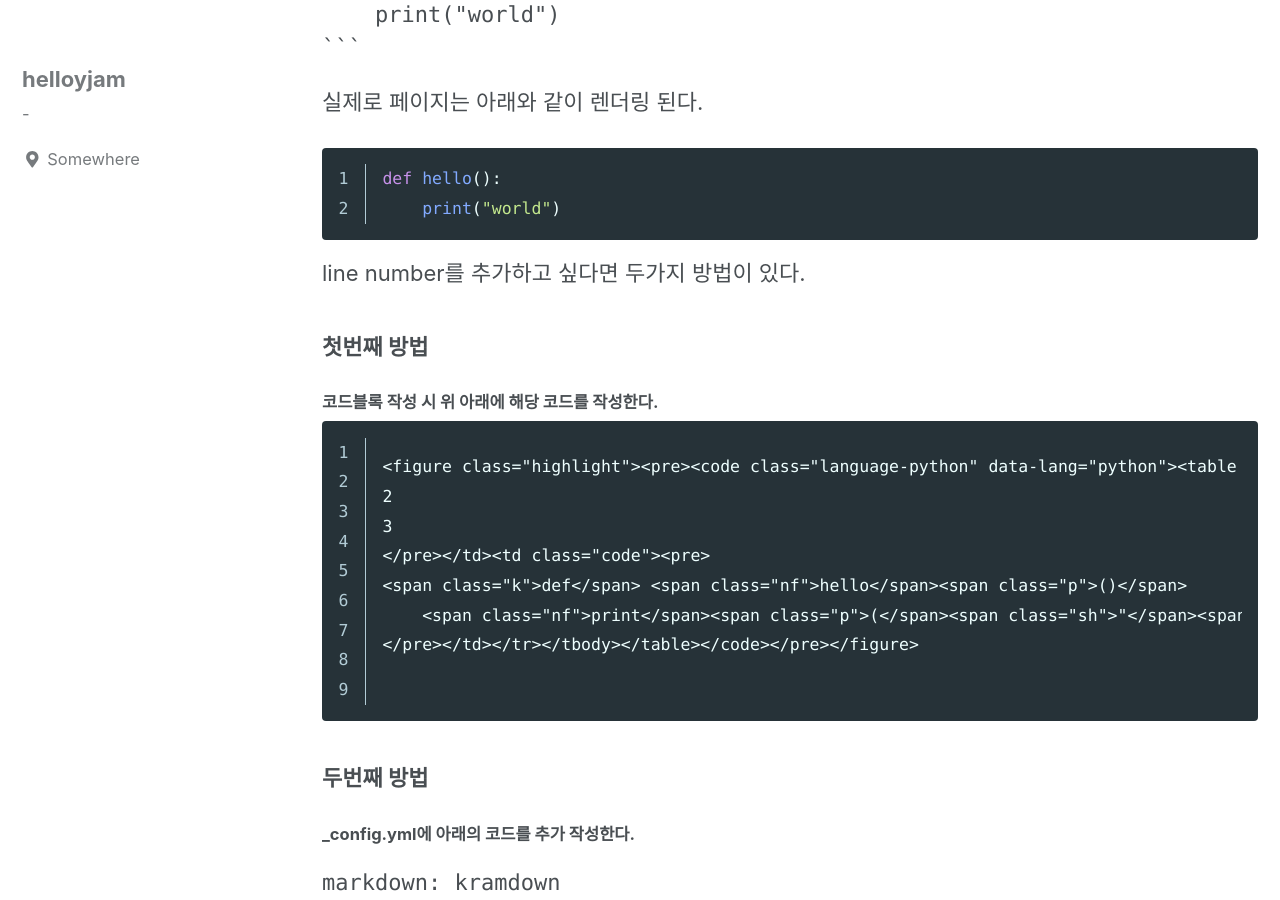
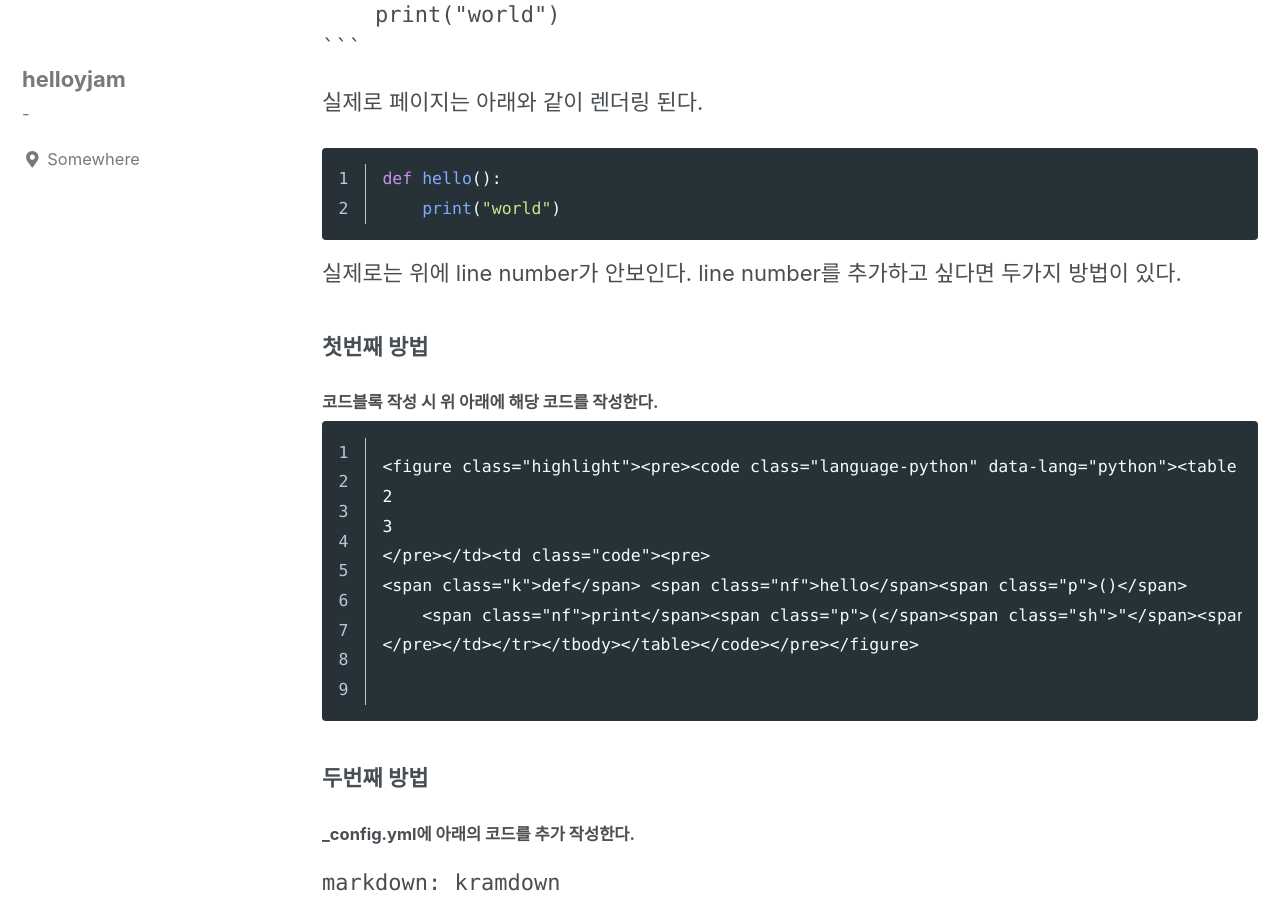
Before and after one commit to helloyjam/helloyjam.github.io, a Jekyll site: the page built from _posts/2019-03-29-github-code-line.md, in a window 1280 px wide and 900 px high, scrolled down 363 px. Built offline with Jekyll 4.4.1, drawn with Linux system fonts in a browser that asks for light colours; cached includes are drawn as plain includes.

Commit message:
Update 2019-03-29-github-code-line.md

````diff
--- a/_posts/2019-03-29-github-code-line.md
+++ b/_posts/2019-03-29-github-code-line.md
@@ -22,6 +22,7 @@ def hello():
     print("world")
 ```
 
+실제로는 위에 line number가 안보인다.
 line number를 추가하고 싶다면 두가지 방법이 있다.
 ### 첫번째 방법
 ###### 코드블록 작성 시 위 아래에 해당 코드를 작성한다.
````
